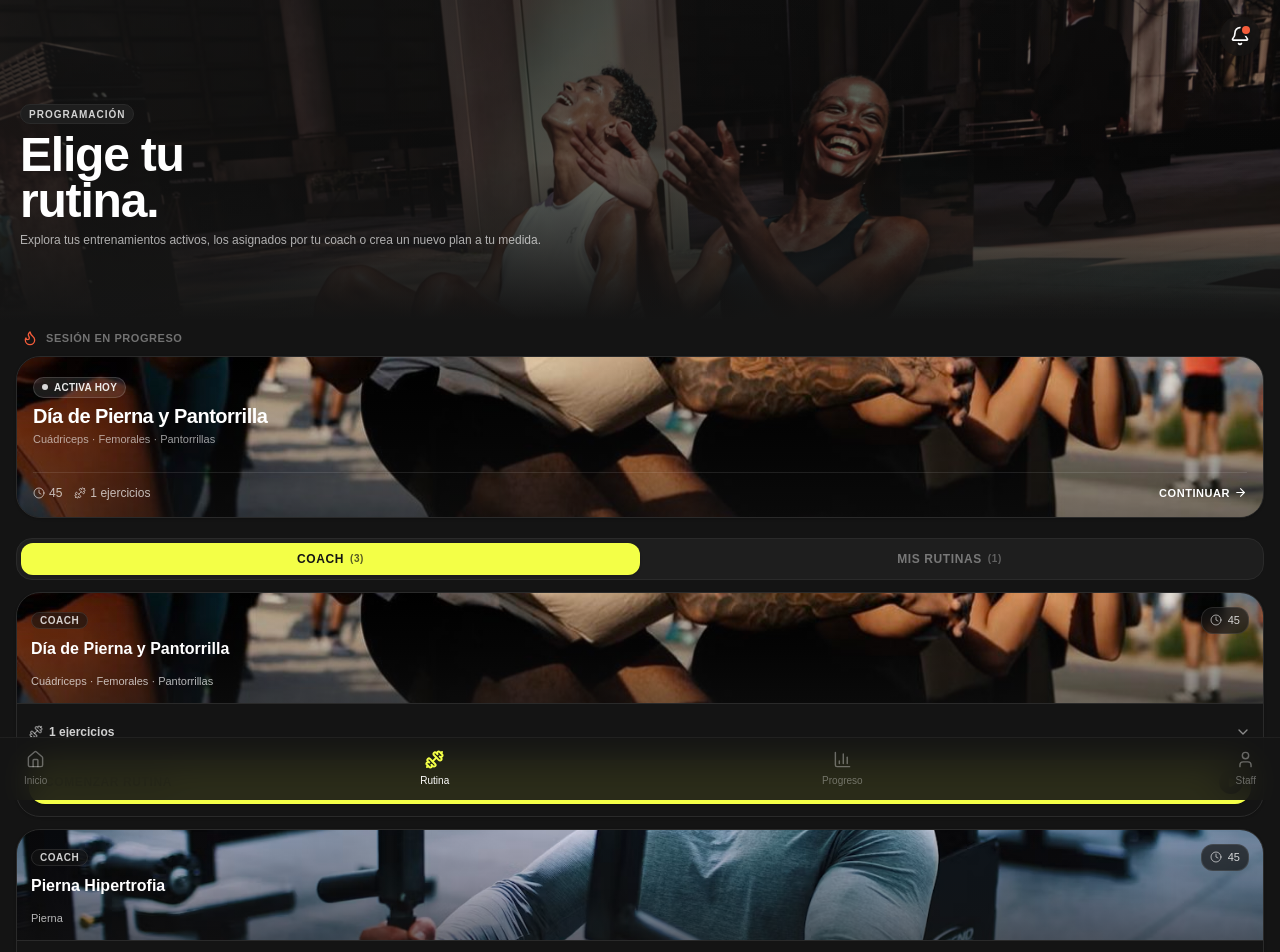
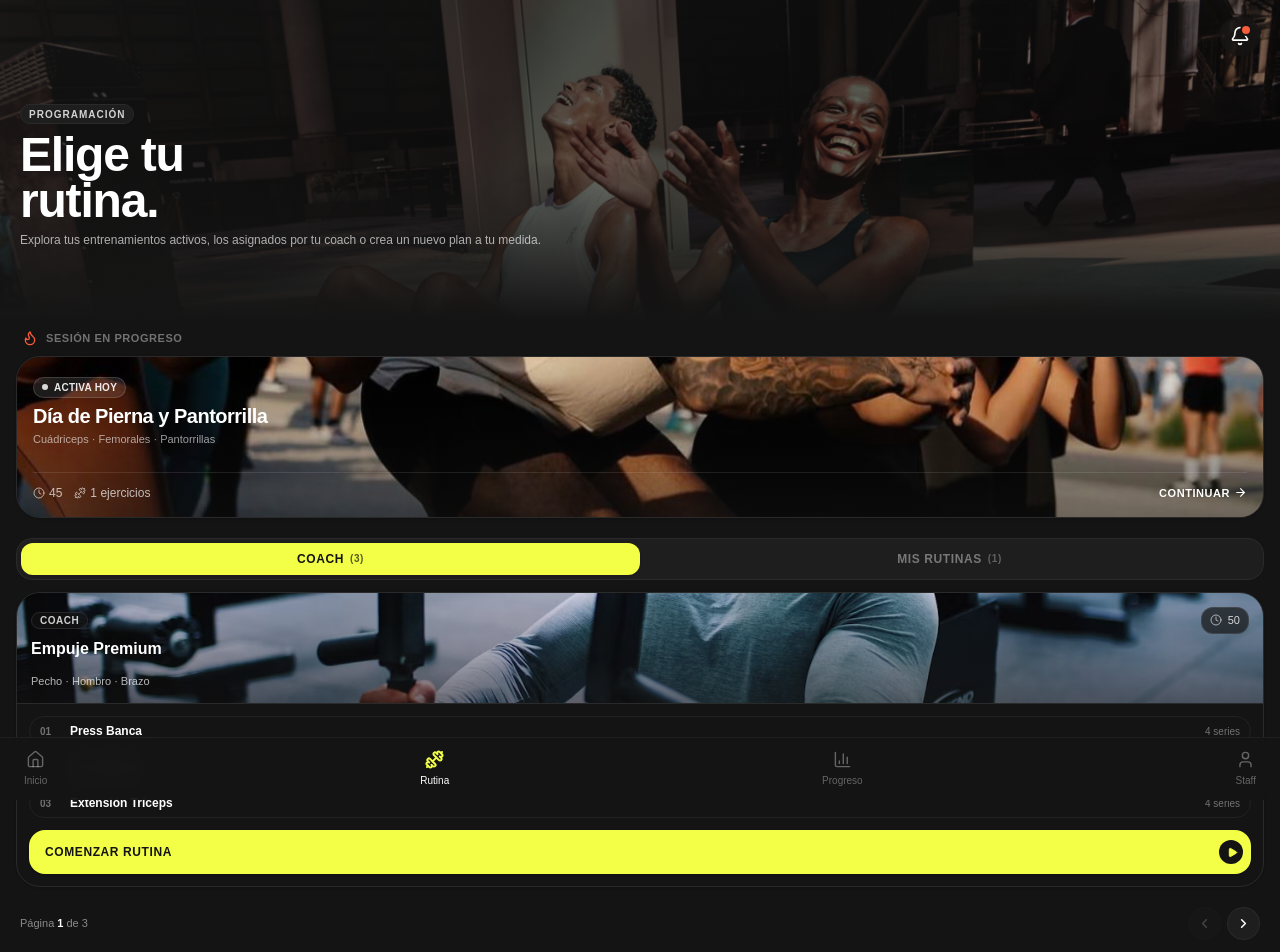
Before and after one commit to King1331/RpBox-Gym-Limon, a React (Vite) app: page /rutinas in a window 1280 px wide. Shown: the top 952 px of the page. Built offline with nearby package versions, Linux system fonts and the light colour scheme.

Commit message:
feat: update routine selector

```diff
--- a/src/screens/RoutineSelector.jsx
+++ b/src/screens/RoutineSelector.jsx
@@ -5,13 +5,11 @@
   Dumbbell,
   Plus,
   Play,
-  Sparkles,
   ChevronLeft,
   ChevronRight,
   Flame,
   Layers,
   ArrowRight,
-  ChevronDown,
 } from "lucide-react";
 import { motion, AnimatePresence } from "framer-motion";
 import HeroSection from "../components/HeroSection";
@@ -19,9 +17,9 @@
 import { rutinasMock } from "../lib/rutinasMock";
 
 const DEFAULT_IMAGES = [
-  "images/rutinapierna.jpg",
-  "images/pecho-supremo.jpg",
-  "images/pierna-hipertrofia.jpg"
+  "/images/rutinapierna.jpg",
+  "/images/pecho-supremo.jpg",
+  "/images/pierna-hipertrofia.jpg"
 ];
 
 // Variantes de animación escalonada estilo iOS
@@ -49,15 +47,14 @@
   const [, setLocation] = useLocation();
   const [tab, setTab] = useState("coach");
   const [currentPage, setCurrentPage] = useState(1);
-  const [expandedRoutineId, setExpandedRoutineId] = useState(null);
-  const ITEMS_PER_PAGE = 2;
+  const ITEMS_PER_PAGE = 1; // Una tarjeta por página
 
   // Rutina en curso
   const rawRutinaEnCurso = rutinasMock.find((r) => r.enCurso) || rutinasMock[0];
   const rutinaEnCurso = useMemo(() => {
     if (!rawRutinaEnCurso) return null;
     return rawRutinaEnCurso.titulo === "Pierna y pantorilla"
-      ? { ...rawRutinaEnCurso, titulo: "Rutina de pecho Suprema", imagen: "/pecho-supremo.jpg" }
+      ? { ...rawRutinaEnCurso, titulo: "Rutina de pecho Suprema", imagen: "/images/pecho-supremo.jpg" }
       : rawRutinaEnCurso;
   }, [rawRutinaEnCurso]);
 
@@ -65,12 +62,31 @@
   const totalMios = useMemo(() => rutinasMock.filter((r) => r.origen === "mio" && r.visible).length, []);
 
   const lista = useMemo(() => {
-    return rutinasMock
+    const filtered = rutinasMock
       .filter((r) => r.origen === tab && r.visible)
-      .map(r => r.titulo === "Pierna y pantorilla"
-        ? { ...r, titulo: "Rutina de pecho Suprema", imagen: "/pecho-supremo.jpg" }
-        : r
-      );
+      .map(r => {
+        // Normalizar título para comparación
+        const tituloNormalizado = r.titulo.normalize("NFD").replace(/[\u0300-\u036f]/g, "").toLowerCase();
+
+        if (tituloNormalizado === "pierna y pantorilla") {
+          return { ...r, titulo: "Rutina de pecho Suprema", imagen: "/images/pecho-supremo.jpg" };
+        }
+        if (tituloNormalizado === "empuje premium") {
+          return { ...r, imagen: "/images/pecho-supremo.jpg" };
+        }
+        if (tituloNormalizado === "mañanas express" || tituloNormalizado === "mananas express") {
+          return { ...r, imagen: "/images/atleta2.jpg" };
+        }
+        return r;
+      });
+
+    // Ordenar: primero "Empuje Premium", luego "Pierna hipertrofia", después el resto
+    return filtered.sort((a, b) => {
+      const order = { "Empuje Premium": 0, "Pierna hipertrofia": 1 };
+      const aOrder = order[a.titulo] ?? 2;
+      const bOrder = order[b.titulo] ?? 2;
+      return aOrder - bOrder;
+    });
   }, [tab]);
 
   const totalPages = Math.ceil(lista.length / ITEMS_PER_PAGE);
@@ -81,11 +97,6 @@
   const handleTabChange = (newTab) => {
     setTab(newTab);
     setCurrentPage(1);
-    setExpandedRoutineId(null);
-  };
-
-  const toggleExpand = (id) => {
-    setExpandedRoutineId(prev => (prev === id ? null : id));
   };
 
   return (
@@ -252,7 +263,7 @@
               </motion.button>
             )}
 
-            {/* ================= LISTA DE RUTINAS CON ACORDEÓN ================= */}
+            {/* ================= LISTA DE RUTINAS SIN ACORDEÓN ================= */}
             <AnimatePresence mode="wait">
               <motion.div
                 key={`${tab}-${currentPage}`}
@@ -278,7 +289,6 @@
                   paginatedLista.map((rutina, index) => {
                     const bgImage = rutina.imagen || DEFAULT_IMAGES[index % DEFAULT_IMAGES.length];
                     const exercises = rutina.ejercicios || [];
-                    const isExpanded = expandedRoutineId === rutina.id;
 
                     return (
                       <motion.div
@@ -319,42 +329,10 @@
                           </div>
                         </div>
 
-                        {/* Cuerpo con acordeón para ejercicios */}
+                        {/* Cuerpo con todos los ejercicios visibles */}
                         <div className="p-3 border-t border-ink-line">
-                          {/* Botón para expandir/colapsar */}
-                          <button
-                            type="button"
-                            onClick={() => toggleExpand(rutina.id)}
-                            className="w-full flex items-center justify-between py-2 text-xs font-semibold text-paper/80 hover:text-paper transition-colors"
-                          >
-                            <span className="flex items-center gap-1.5">
-                              <Dumbbell size={14} className="text-white/50" />
-                              {exercises.length > 0
-                                ? `${exercises.length} ejercicios`
-                                : "Sin ejercicios"}
-                            </span>
-                            <motion.span
-                              animate={{ rotate: isExpanded ? 180 : 0 }}
-                              transition={{ duration: 0.2 }}
-                              className="text-white/50"
-                            >
-                              <ChevronDown size={16} />
-                            </motion.span>
-                          </button>
-
-                          {/* Contenido desplegable */}
-                          <AnimatePresence initial={false}>
-                            {isExpanded && (
-                              <motion.div
-                                key="content"
-                                initial={{ height: 0, opacity: 0 }}
-                                animate={{ height: "auto", opacity: 1 }}
-                                exit={{ height: 0, opacity: 0 }}
-                                transition={{ duration: 0.25, ease: [0.32, 0.72, 0, 1] }}
-                                className="overflow-hidden"
-                              >
                           {exercises.length > 0 ? (
-                                  <div className="space-y-1.5 pt-2 pb-1">
+                            <div className="space-y-1.5 mb-3">
                               {exercises.map((ej, idx) => {
                                 const exName = typeof ej === 'string' ? ej : (ej.nombre || 'Ejercicio');
                                 const exDetail = typeof ej === 'string' ? '4 series · 10 reps' : (ej.detalle || '4 series');
@@ -385,9 +363,6 @@
                               Sin ejercicios asignados.
                             </p>
                           )}
-                              </motion.div>
-                            )}
-                          </AnimatePresence>
 
                           {/* Botón de Inicio con Estilo iOS Unificado */}
                           <motion.button
```
Lines whose indentation alone changed are shown as unchanged.
